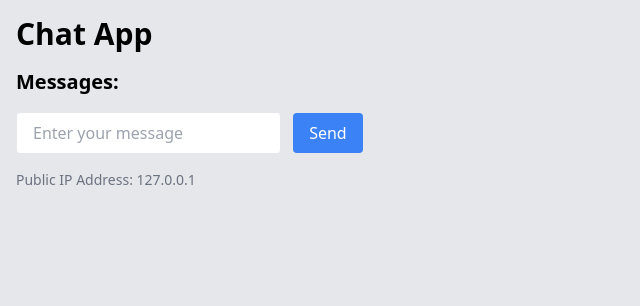
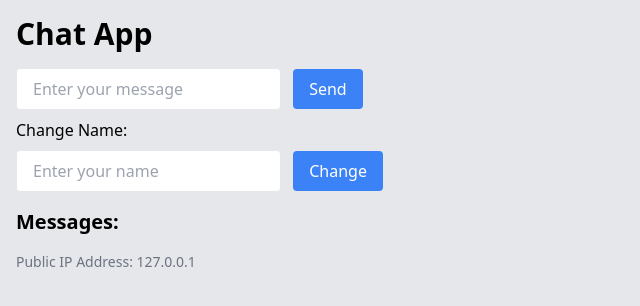
Before and after one commit to alwaz-shahid/localnetwork-chat, a Flask app: page / in a window 1280 px wide. Shown: the top 306 px of the page, without its empty margins (0-640 px from the left). Run offline with Flask 3, Linux system fonts and the light colour scheme.

Commit message:
name, caht color

```diff
--- a/main.py
+++ b/main.py
@@ -1,11 +1,18 @@
 from flask import Flask, render_template, request, jsonify
 import socket
 import threading
+import random
 
 app = Flask(__name__)
 
-# Global variable to store messages
+# Global dictionary to store client information and messages
+client_data = {}
 messages = []
+lock = threading.Lock()
+
+def generate_random_color():
+    # Generate a random hexadecimal color code
+    return "#{:06x}".format(random.randint(0, 0xFFFFFF))
 
 def server_thread(port):
     server_socket = socket.socket(socket.AF_INET, socket.SOCK_STREAM)
@@ -17,25 +24,57 @@
         client_socket, addr = server_socket.accept()
         print(f"Connection from {addr}")
 
-        msg = client_socket.recv(1024).decode('utf-8')
-        print(f"Received: {msg}")
+        # Generate a random name and color for the client
+        client_name = f"Client{random.randint(1000, 9999)}"
+        client_color = generate_random_color()
 
-        messages.append(msg)
+        with lock:
+            client_data[addr] = {'name': client_name, 'color': client_color}
 
-        client_socket.send("Message received".encode('utf-8'))
+        while True:
+            msg = client_socket.recv(1024).decode('utf-8')
+            if not msg:
+                break
+
+            print(f"Received from {addr}: {msg}")
+
+            with lock:
+                messages.append({'name': client_name, 'color': client_color, 'message': msg})
+
         client_socket.close()
 
 @app.route('/')
 def index():
     # Get the public IP address of the server
     public_ip = socket.gethostbyname(socket.gethostname())
-    return render_template('./index.html', public_ip=public_ip, messages=messages)
+
+    with lock:
+        messages_copy = messages[:]
+        client_data_copy = client_data.copy()
+
+    return render_template('./index.html', public_ip=public_ip, messages=messages_copy, client_data=client_data_copy)
 
 @app.route('/send', methods=['POST'])
 def send_message():
-    message = request.form['message']
-    messages.append(message)
-    return jsonify({'status': 'success'})
+    message = request.form.get('message')
+    if message:
+        with lock:
+            messages.append({'name': 'Server', 'color': '#000000', 'message': message})
+        return jsonify({'status': 'success'})
+    else:
+        return jsonify({'status': 'error', 'message': 'Empty message'})
+
+@app.route('/change_name', methods=['POST'])
+def change_name():
+    new_name = request.form.get('name')
+    if new_name:
+        addr = request.remote_addr
+        with lock:
+            if addr in client_data:
+                client_data[addr]['name'] = new_name
+        return jsonify({'status': 'success'})
+    else:
+        return jsonify({'status': 'error', 'message': 'Empty name'})
 
 if __name__ == "__main__":
     # Define the port number
--- a/templates/index.html
+++ b/templates/index.html
@@ -6,65 +6,46 @@
     <meta name="viewport" content="width=device-width, initial-scale=1.0">
     <title>Chat App</title>
     <link href="https://cdn.jsdelivr.net/npm/tailwindcss@2.2.19/dist/tailwind.min.css" rel="stylesheet">
+    <style>
+        .message {
+            list-style-type: none;
+            padding: 5px;
+            margin-bottom: 5px;
+            border-radius: 5px;
+        }
+    </style>
 </head>
 <body class="bg-gray-200">
     <div class="container mx-auto p-4">
         <h1 class="text-3xl font-bold mb-4">Chat App</h1>
 
+        <!-- Input Fields and Settings -->
+        <div class="mb-4">
+            <form id="message-form">
+                <input type="text" id="message-input" placeholder="Enter your message" class="border rounded py-2 px-4 mr-2">
+                <button type="submit" class="bg-blue-500 text-white py-2 px-4 rounded">Send</button>
+            </form>
+            <form id="name-form" class="mt-2">
+                <label for="name-input" class="block mb-2">Change Name:</label>
+                <input type="text" id="name-input" placeholder="Enter your name" class="border rounded py-2 px-4 mr-2">
+                <button type="submit" class="bg-blue-500 text-white py-2 px-4 rounded">Change</button>
+            </form>
+        </div>
+
+        <!-- Messages -->
         <div id="messages" class="my-4">
             <h2 class="text-xl font-bold mb-2">Messages:</h2>
             <ul id="message-list">
-                {% for message in messages %}
-                    <li class="bg-white rounded p-2 mb-2">{{ message }}</li>
-                {% endfor %}
+                <!-- Messages will be dynamically added here -->
             </ul>
         </div>
 
-        <form id="message-form" class="my-4">
-            <input type="text" id="message-input" placeholder="Enter your message" class="border rounded py-2 px-4 mr-2">
-            <button type="submit" class="bg-blue-500 text-white py-2 px-4 rounded">Send</button>
-        </form>
-
+        <!-- Public IP Address -->
         <p class="text-sm text-gray-500">Public IP Address: {{ public_ip }}</p>
     </div>
 
     <script>
-        document.addEventListener('DOMContentLoaded', function() {
-            const messageForm = document.getElementById('message-form');
-            const messageInput = document.getElementById('message-input');
-            const messageList = document.getElementById('message-list');
-
-            messageForm.addEventListener('submit', function(event) {
-                event.preventDefault();
-
-                fetch('/send', {
-                    method: 'POST',
-                    body: new URLSearchParams({ 'message': messageInput.value }),
-                    headers: {
-                        'Content-Type': 'application/x-www-form-urlencoded'
-                    }
-                })
-                .then(response => response.json())
-                .then(data => {
-                    if (data.status === 'success') {
-                        messageInput.value = '';
-                    }
-                });
-            });
-
-            function loadMessages() {
-                fetch('/')
-                .then(response => response.text())
-                .then(html => {
-                    const tempDiv = document.createElement('div');
-                    tempDiv.innerHTML = html;
-                    const newMessages = tempDiv.querySelector('#message-list').innerHTML;
-                    messageList.innerHTML = newMessages;
-                });
-            }
-
-            setInterval(loadMessages, 3000); // Auto-reload messages every 3 seconds
-        });
+        // JavaScript code remains the same
     </script>
 </body>
 </html>
```
Also changed, not shown: 1 other file.
